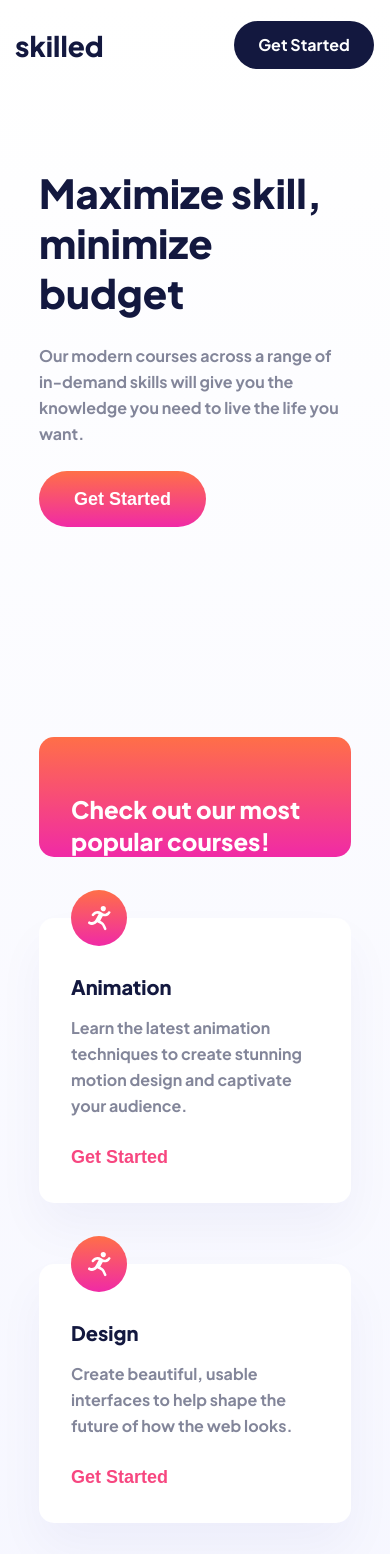
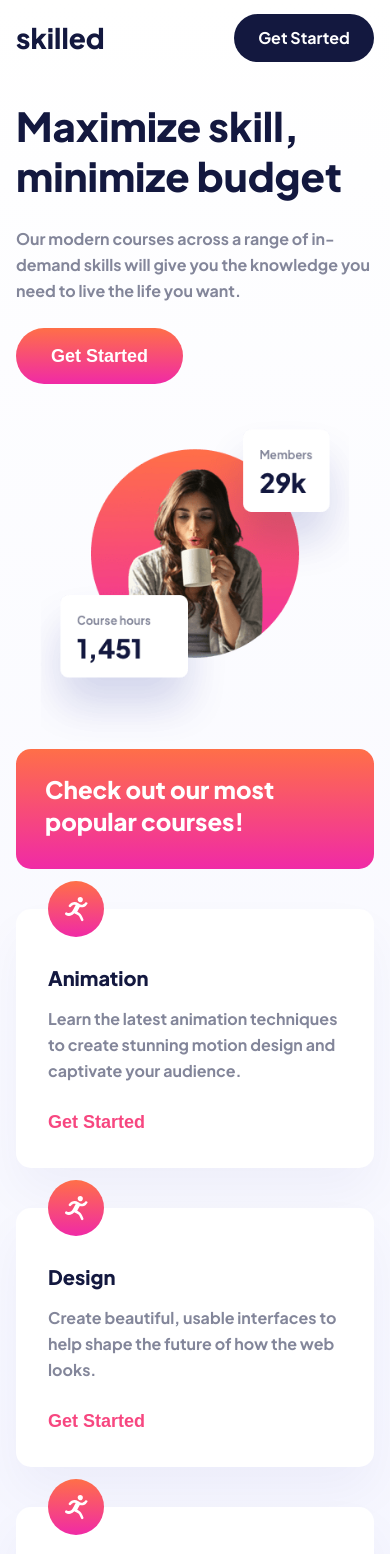
Before and after one commit to ostapyshyn/FM-Skilled-e-learning-landing-page, a React (Create React App) app: page / in a window 390 px wide. Shown: the top 1554 px of the page. Built offline with nearby package versions, Linux system fonts and the light colour scheme.

Commit message:
Fix mobile styles

```diff
--- a/src/App.scss
+++ b/src/App.scss
@@ -14,6 +14,9 @@
 
 .hero-image {
   z-index: -1;
+  @include max(767px) {
+    display: none;
+  }
   @include min(576px) {
     position: absolute;
     top: 0;
--- a/src/components/About/About.jsx
+++ b/src/components/About/About.jsx
@@ -19,7 +19,7 @@ function About({ backColor, dark, btnColor }) {
     <div
       style={{
         backgroundColor: `var(${backColor})`,
-        height: dark ? '120px' : windowSize <= 1024 ? '90px' : '104px',
+        height: dark ? '120px' : windowSize <= 767 ? '75px' : windowSize <= 1024 ? '90px' : '104px',
       }}
       className={styles.about_info}>
       <div className={styles.about}>
@@ -29,7 +29,9 @@ function About({ backColor, dark, btnColor }) {
           }}>
           skilled
         </span>
-        <Button btnColor={btnColor}>Get Started</Button>
+        <Button btnColor={btnColor} dark={dark}>
+          Get Started
+        </Button>
       </div>
     </div>
   );
--- a/src/components/About/About.module.scss
+++ b/src/components/About/About.module.scss
@@ -13,6 +13,12 @@
 
   @include max(1210px) {
     padding-inline: 40px;
+  }
+
+  @include max(720px) {
+    width: calc(100% + 32px);
+    margin-left: -16px;
+    margin-right: -16px;
   }
 
   @include max(600px) {
--- a/src/components/Button/Button.jsx
+++ b/src/components/Button/Button.jsx
@@ -6,9 +6,11 @@ import styles from './Button.module.scss';
 //   onClick?: React.MouseEventHandler<HTMLButtonElement>;
 // }
 
-function Button({ children, backColor, img, btnColor }) {
+function Button({ children, backColor, img, btnColor, dark }) {
   return (
-    <button style={{ background: btnColor }} className={styles.button}>
+    <button
+      style={{ background: btnColor }}
+      className={`${styles.button} ${dark ? styles.active_light : styles.active_dark} `}>
       {children}
     </button>
   );
--- a/src/components/Button/Button.module.scss
+++ b/src/components/Button/Button.module.scss
@@ -26,3 +26,16 @@
     transform: scale(0.98);
   }
 }
+
+.active_dark {
+  &:active {
+    background: #666ca3 !important;
+  }
+}
+
+.active_light {
+  &:active {
+    background: linear-gradient(0deg, rgba(255, 255, 255, 0.5), rgba(255, 255, 255, 0.5)),
+      linear-gradient(180deg, #4851ff -54.32%, #f02aa6 100%) !important;
+  }
+}
--- a/src/components/Course/Course.module.scss
+++ b/src/components/Course/Course.module.scss
@@ -20,6 +20,11 @@
     width: 339px;
     height: auto;
     padding-top: 56px;
+  }
+
+  @include max(767px) {
+    margin-bottom: 29px;
+    width: auto;
   }
 
   svg {
@@ -68,6 +73,7 @@
 
     &:active {
       transform: scale(0.98);
+      color: #ffa7c3;
     }
   }
 }
--- a/src/components/InfoBlock/InfoBlock.module.scss
+++ b/src/components/InfoBlock/InfoBlock.module.scss
@@ -10,6 +10,10 @@
     margin-top: 78px;
   }
 
+  @include max(767px) {
+    margin-top: 26px;
+  }
+
   .container {
     max-width: 457px;
     margin-bottom: 250px;
@@ -20,6 +24,10 @@
     @include max(1024px) {
       margin-bottom: 210px;
       max-width: 398px;
+    }
+
+    @include max(767px) {
+      margin-bottom: 29px;
     }
 
     h1 {
@@ -63,6 +71,8 @@
       }
       &:active {
         transform: scale(0.98);
+        background: linear-gradient(0deg, rgba(255, 255, 255, 0.5), rgba(255, 255, 255, 0.5)),
+          linear-gradient(180deg, #ff6f48 0%, #f02aa6 100%);
       }
       cursor: pointer;
     }
--- a/src/components/Main/Main.jsx
+++ b/src/components/Main/Main.jsx
@@ -2,10 +2,12 @@ import React from 'react';
 import Course from '../Course';
 import styles from './Main.module.scss';
 import courses from '../../assets/courses.js';
+import hero from '../../assets/hero/image-hero-mobile.png';
 
 function Main() {
   return (
     <div className={styles.container}>
+      <img src={hero} alt="hero" className={styles.image} />
       <div className={styles.popular}>Check out our most popular courses!</div>
       {courses.map((course, index) => {
         return <Course title={course.title} text={course.text} image={course.image} key={index} />;
--- a/src/components/Main/Main.module.scss
+++ b/src/components/Main/Main.module.scss
@@ -21,6 +21,17 @@
     margin-bottom: 36px;
     max-width: 689px;
   }
+  @include max(766px) {
+    margin-bottom: 30px;
+  }
+
+  .image {
+    display: none;
+    margin-bottom: -12px;
+    @include max(767px) {
+      display: block;
+    }
+  }
 }
 
 .popular {
@@ -43,4 +54,17 @@
     padding-top: 56px;
     height: auto;
   }
+  @include max(767px) {
+    margin-bottom: 29px;
+    padding-top: 24px;
+    padding-inline: 29px;
+    padding-bottom: 32px;
+    width: 100%;
+  }
+
+  @include max(781px) {
+    padding-top: 24px;
+    padding-inline: 29px;
+    padding-bottom: 32px;
+  }
 }
--- a/src/index.scss
+++ b/src/index.scss
@@ -68,6 +68,9 @@ body {
   -moz-osx-font-smoothing: grayscale;
   background: linear-gradient(180deg, #ffffff 0%, #f0f1ff 100%);
   padding-inline: 39px;
+  @include max(720px) {
+    padding-inline: 16px;
+  }
 }
 
 code {
```
